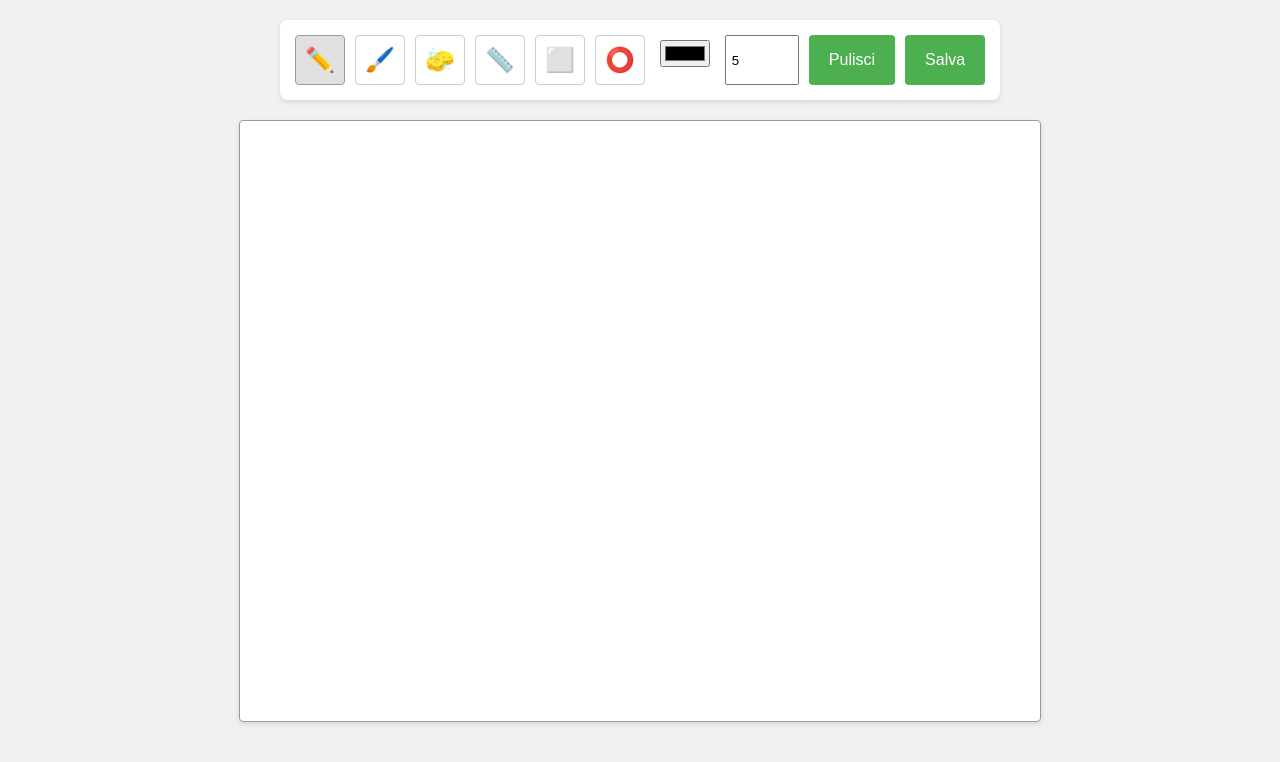
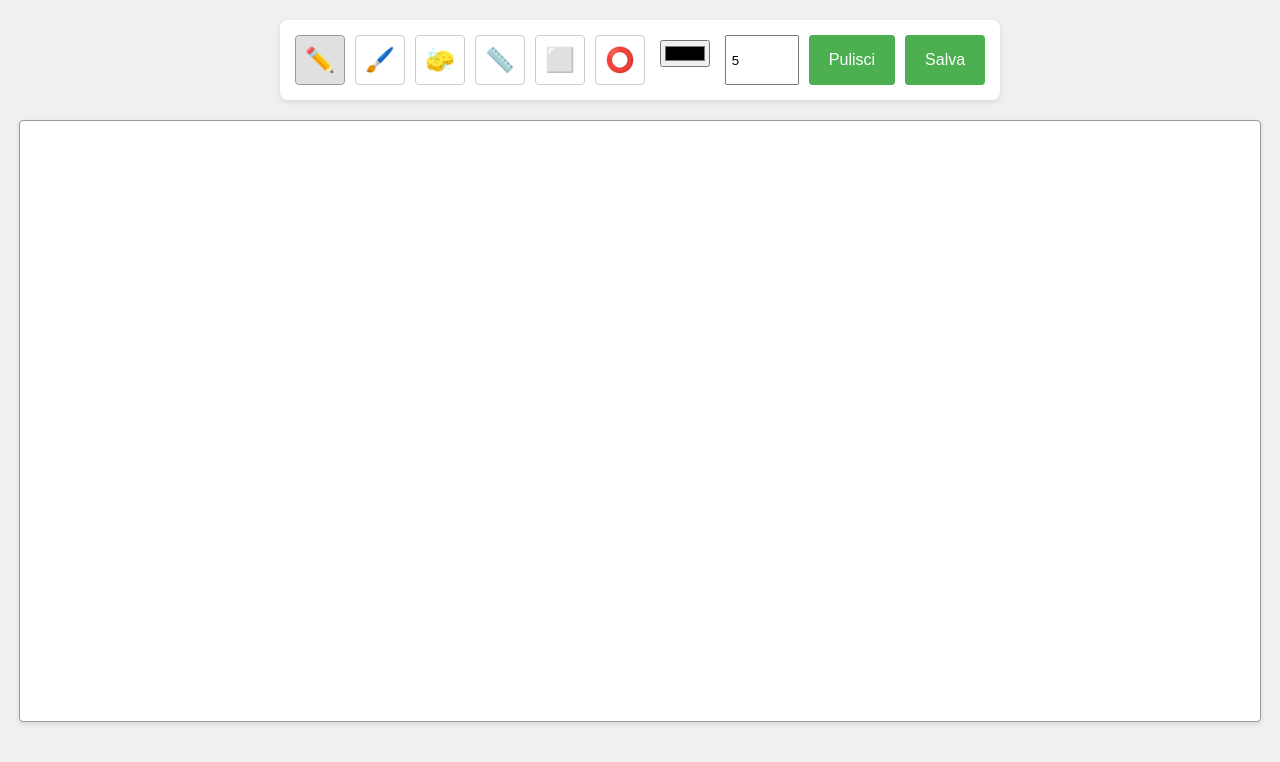
Before and after one commit to adamaxy/paint, a plain HTML site: page index.html in a window 1280 px wide. Drawn offline with Linux system fonts and the light colour scheme.

Commit message:
Update index.html

```diff
--- a/index.html
+++ b/index.html
@@ -1,6 +1,7 @@
 <!DOCTYPE html>
 <html lang="it">
-<head> <script src="https://telegram.org/js/telegram-web-app.js"></script>
+<head>
+    <script src="https://telegram.org/js/telegram-web-app.js"></script>
     <meta charset="UTF-8">
     <meta name="viewport" content="width=device-width, initial-scale=1.0">
     <title>Tavola da Disegno</title>
@@ -82,7 +83,7 @@
         <button id="clear">Pulisci</button>
         <button id="save">Salva</button>
     </div>
-    <canvas id="canvas" width="800" height="600"></canvas>
+    <canvas id="canvas"></canvas>
 
     <script>
         const canvas = document.getElementById('canvas');
@@ -93,6 +94,12 @@
         let startX = 0;
         let startY = 0;
         let snapshot = null;
+
+        // Imposta le dimensioni del canvas in base alla finestra
+        function resizeCanvas() {
+            canvas.width = window.innerWidth - 40; // Regola per il padding
+            canvas.height = window.innerHeight - 200; // Regola per l'altezza della toolbar
+        }
 
         // Configurazione iniziale
         ctx.strokeStyle = '#000000';
@@ -221,6 +228,10 @@
 
         // Imposta lo strumento matita come attivo all'avvio
         document.getElementById('pencil').classList.add('active');
+
+        // Ridimensiona il canvas all'avvio
+        window.addEventListener('resize', resizeCanvas);
+        resizeCanvas(); // Chiamata iniziale per impostare le dimensioni
     </script>
 </body>
 </html>
```
